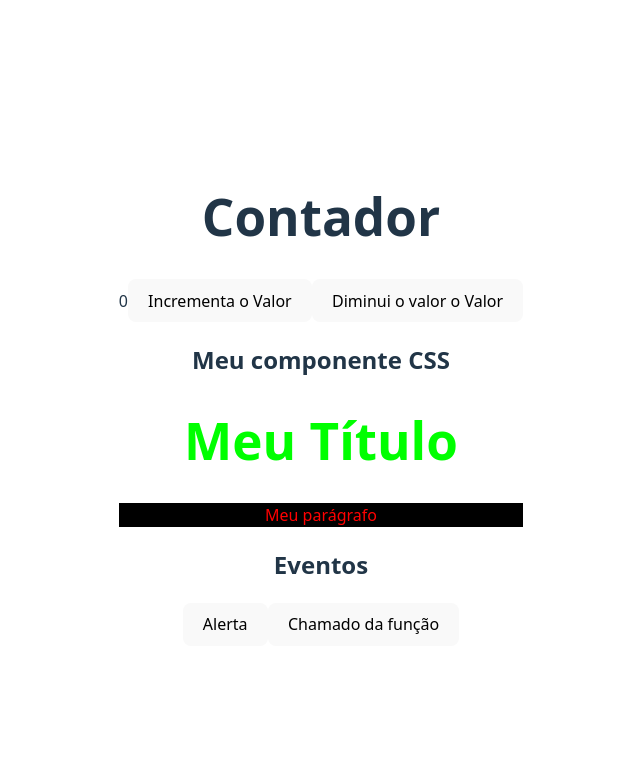
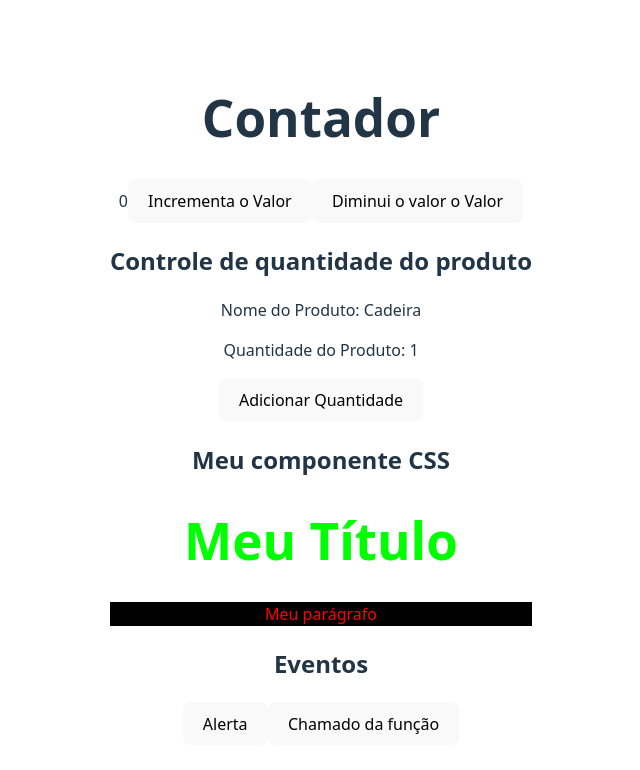
Before and after one commit to joelsonlins/avanti-innovation-class-2025, a React (Vite) app in the folder REACT/1_components/: page / in a window 1280 px wide. Shown: the top 770 px of the page, without its empty margins (319-959 px from the left). Built offline with nearby package versions, Linux system fonts and the light colour scheme.

Commit message:
React - Aula 14 - useState com objetos

```diff
--- a/REACT/1_components/src/App.jsx
+++ b/REACT/1_components/src/App.jsx
@@ -5,6 +5,7 @@ import { SecondText, ThirdText } from './components/OtherComponents'
 import Events from './components/Events'
 import MyCSSComponent from './components/MyCSSComponent/MyCSSComponent'
 import Counter from './components/MyCSSComponent/Counter'
+import ProductQuantity from './components/MyCSSComponent/ProductQuantity'
 
 function App() {
 
@@ -13,6 +14,9 @@ function App() {
     <>
     <h1>Contador</h1>
     <p><Counter/></p>
+
+    <h2>Controle de quantidade do produto</h2>
+    <p><ProductQuantity/></p>
     <h2>Meu componente CSS</h2>
     <MyCSSComponent></MyCSSComponent>
 
--- /dev/null
+++ b/REACT/1_components/src/components/MyCSSComponent/ProductQuantity.jsx
@@ -0,0 +1,28 @@
+import {useState} from 'react'
+
+function ProductQuantity() {
+
+  const [product, setProduct] = useState({
+    name: "Cadeira",
+    quantity:1
+  })
+
+  const updateQuantity = () => {
+    setProduct((prevProduct)=>({
+      ...prevProduct,
+      quantity: prevProduct.quantity + 1
+    }))
+  }
+
+  return (
+    <>
+      <p>Nome do Produto: {product.name}</p>
+      <p>Quantidade do Produto: {product.quantity}</p>
+
+      <button onClick={updateQuantity}>Adicionar Quantidade</button>
+
+    </>
+  )
+}
+
+export default ProductQuantity
```
